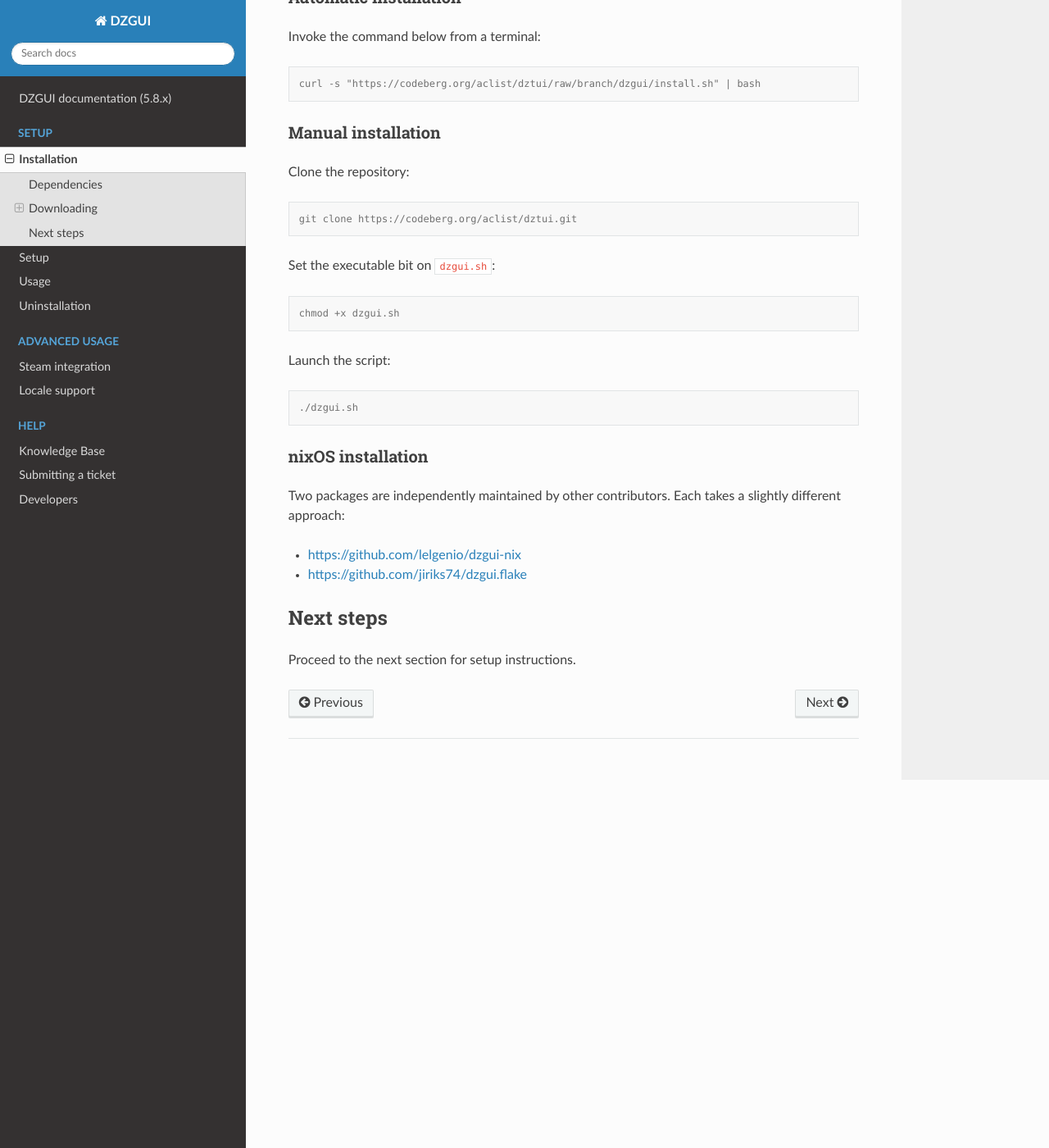
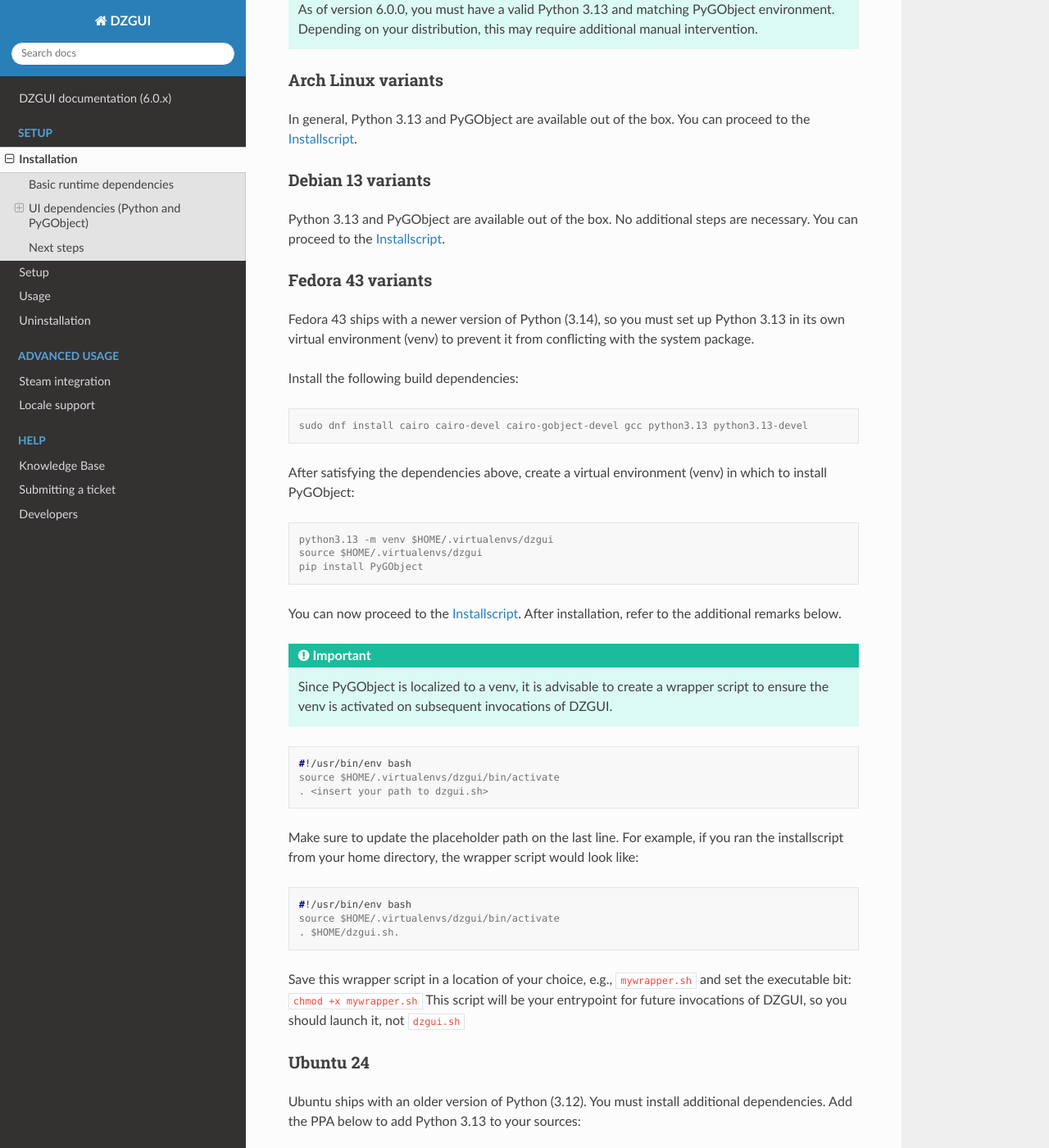
Before and after one commit to aclist/dzgui-docs, a Sphinx documentation site: the page built from source/installation.rst, in a window 1280 px wide and 1400 px high, scrolled down 678 px. Shown: the whole window at 82% size. Built offline with Sphinx 7.4.7 and the Read the Docs theme 3.1.0, drawn with Linux system fonts in a browser that asks for light colours; some of the changed text lies outside the part shown.

Commit message:
feat: add 6.0.0 installation instructions

```diff
--- a/source/conf.py
+++ b/source/conf.py
@@ -30,11 +30,11 @@
     "sphinx.ext.githubpages"
 ]
 html_theme = "sphinx_rtd_theme"
-html_static_path = ['_static']
+#html_static_path = ['_static']
 html_show_sphinx = False
 html_show_copyright = False
 html_show_sourcelink = False
 
 today_fmt = "%Y-%m-%d"
-release = "5.8.x"
-version = "5.8.x"
+release = "6.0.x"
+version = "6.0.x"
--- a/source/installation.rst
+++ b/source/installation.rst
@@ -1,8 +1,8 @@
 Installation
 ==================
 
-Dependencies
-----------------------
+Basic runtime dependencies
+---------------------------------
 
 If not already installed, the below can be found in your system’s package manager.
 
@@ -18,43 +17,67 @@
 .. note::
     All dependencies are installed out of the box on Steam Deck.
 
-Downloading
-------------------
+UI dependencies (Python and PyGObject)
+---------------------------------------
+.. important::
+    As of version 6.0.0, you must have a valid Python 3.13 and matching PyGObject environment.
+    Depending on your distribution, this may require additional manual intervention.
 
-Automatic installation
+Arch Linux variants
+_________________________
+In general, Python 3.13 and PyGObject are available out of the box.
+You can proceed to the :ref:`Installscript`.
+
+Debian 13 variants
+_________________________
+Python 3.13 and PyGObject are available out of the box. No additional steps are necessary.
+You can proceed to the :ref:`Installscript`.
+
+Fedora 43 variants
+_________________________
+Fedora 43 ships with a newer version of Python (3.14), so you must set up Python 3.13 in its own
+virtual environment (venv) to prevent it from conflicting with the system package.
+
+Install the following build dependencies:
+
+.. code:: console
+
+    sudo dnf install cairo cairo-devel cairo-gobject-devel gcc python3.13 python3.13-devel
+
+.. include:: venv.rst
+
+Ubuntu 24
+_________________________
+Ubuntu ships with an older version of Python (3.12). You must install additional dependencies.
+Add the PPA below to add Python 3.13 to your sources:
+
+.. code:: console
+
+    sudo add-apt-repository ppa:deadsnakes/ppa
+
+Install the following build dependencies:
+
+.. code:: console
+
+    sudo apt install python3.13 python3.13-venv python3.13-dev build-essential python3-gi-cairo pkg-config libgirepository-2.0-dev
+
+.. include:: venv.rst
+
+Installscript
 ^^^^^^^^^^^^^^^^^^^^^^^
-Invoke the command below from a terminal:
+
+Invoke the command below from a terminal. This script fetches the main DZGUI script from the repository,
+makes it executable, and launches DZGUI's first-time setup. After running this installscript, you will
+have the file ``dzgui.sh`` wherever you invoked the command.
 
 .. code:: console
 
     curl -s "https://codeberg.org/aclist/dztui/raw/branch/dzgui/install.sh" | bash
 
-
-Manual installation
-^^^^^^^^^^^^^^^^^^^^
-
-Clone the repository:
-
-.. code:: console
-
-    git clone https://codeberg.org/aclist/dztui.git
-
-Set the executable bit on ``dzgui.sh``:
-
-.. code:: console
-
-    chmod +x dzgui.sh
-
-
-Launch the script:
-
-.. code:: console
-
-    ./dzgui.sh
-
 nixOS installation
 ^^^^^^^^^^^^^^^^^^^
-Two packages are independently maintained by other contributors. Each takes a slightly different approach:
+Two packages are independently maintained by other contributors. Each takes a slightly different approach.
+nixOS packages are standalone and do not require cloning the git repository.
 
 - https://github.com/lelgenio/dzgui-nix
 - https://github.com/jiriks74/dzgui.flake
--- /dev/null
+++ b/source/venv.rst
@@ -0,0 +1,33 @@
+After satisfying the dependencies above, create a virtual environment (venv) in which to install PyGObject:
+
+.. code:: console
+
+   python3.13 -m venv $HOME/.virtualenvs/dzgui
+   source $HOME/.virtualenvs/dzgui
+   pip install PyGObject
+
+You can now proceed to the :ref:`Installscript`.
+After installation, refer to the additional remarks below.
+
+.. important::
+   Since PyGObject is localized to a venv, it is advisable to create a wrapper script to ensure
+   the venv is activated on subsequent invocations of DZGUI.
+
+.. code:: console
+
+    #!/usr/bin/env bash
+    source $HOME/.virtualenvs/dzgui/bin/activate
+    . <insert your path to dzgui.sh>
+
+Make sure to update the placeholder path on the last line. For example, if you ran the
+installscript from your home directory, the wrapper script would look like:
+
+.. code:: console
+
+    #!/usr/bin/env bash
+    source $HOME/.virtualenvs/dzgui/bin/activate
+    . $HOME/dzgui.sh.
+
+Save this wrapper script in a location of your choice, e.g., ``mywrapper.sh`` and set the
+executable bit: ``chmod +x mywrapper.sh`` This script will be your entrypoint for
+future invocations of DZGUI, so you should launch it, not ``dzgui.sh``
```
Also changed, not shown: other parts of source/installation.rst (+0 -1 lines).
